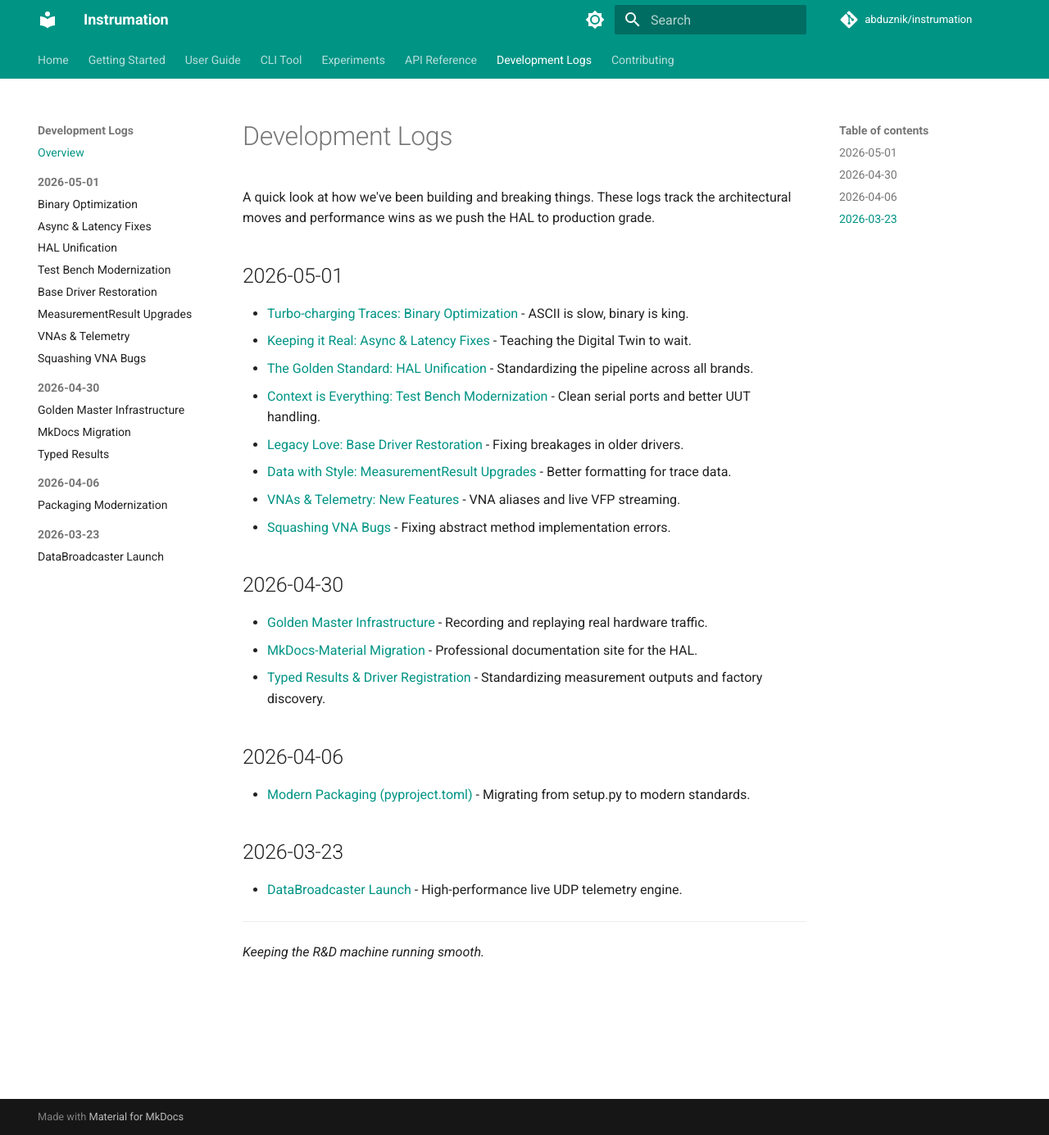
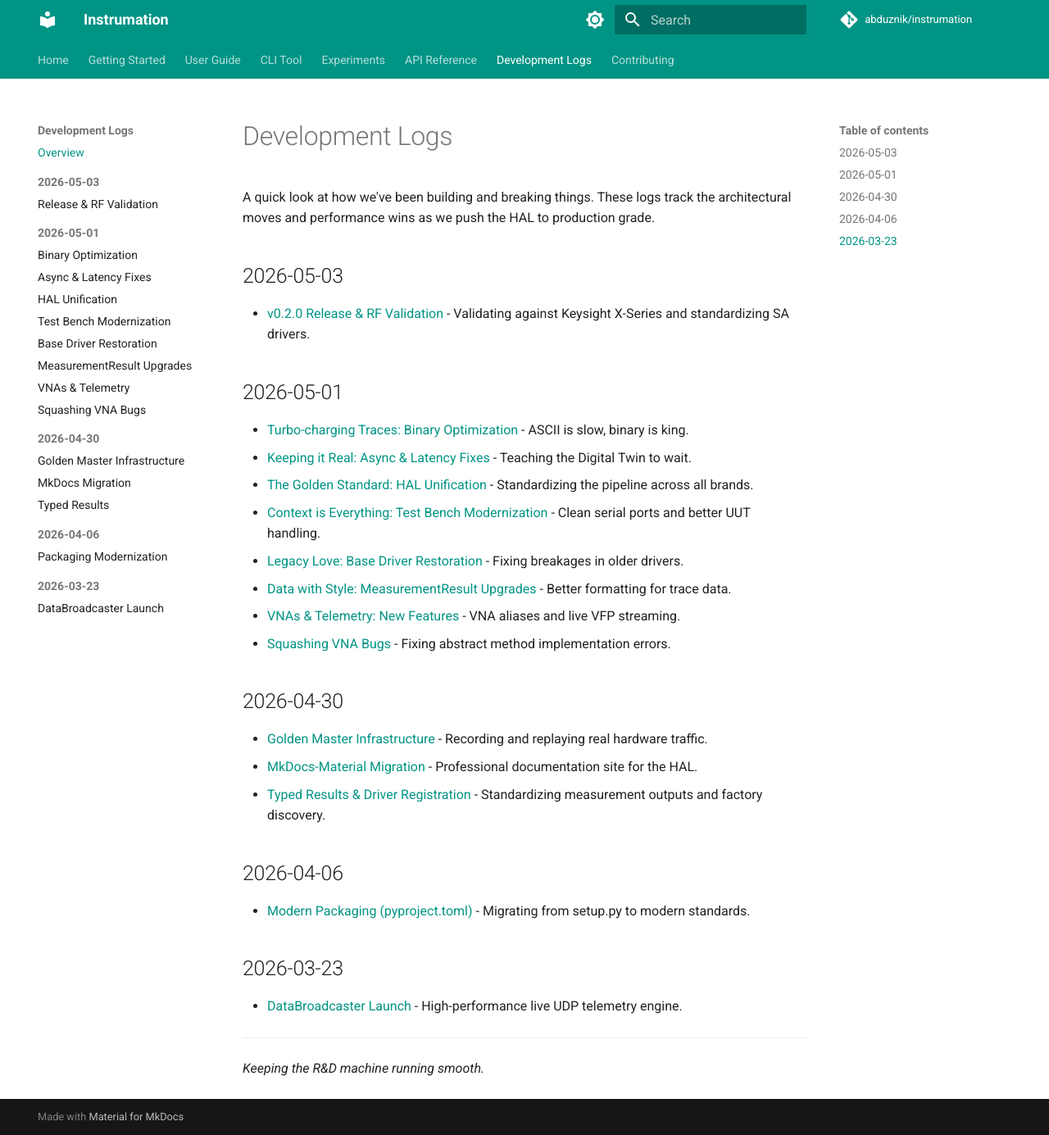
Before and after one commit to abduznik/instrumation, an MkDocs documentation site: the page built from docs/logs/index.md, in a window 1280 px wide and 1385 px high. Shown: the whole window at 82% size. Built offline with MkDocs 1.6.1 and Material for MkDocs 9.7.7, drawn with Linux system fonts in a browser that asks for light colours; comment, search, counter and statistics services are not loaded.

Commit message:
docs: add v0.2.0 release development log

```diff
--- a/docs/logs/index.md
+++ b/docs/logs/index.md
@@ -1,6 +1,9 @@
 # Development Logs
 
 A quick look at how we've been building and breaking things. These logs track the architectural moves and performance wins as we push the HAL to production grade.
+
+## 2026-05-03
+- [v0.2.0 Release & RF Validation](2026-05-03/rf_validation_v020.md) - Validating against Keysight X-Series and standardizing SA drivers.
 
 ## 2026-05-01
 - [Turbo-charging Traces: Binary Optimization](2026-05-01/binary_optimization.md) - ASCII is slow, binary is king.
--- a/mkdocs.yml
+++ b/mkdocs.yml
@@ -69,6 +69,8 @@ nav:
   - API Reference: api_ref/index.md
   - Development Logs:
       - Overview: logs/index.md
+      - 2026-05-03:
+          - Release & RF Validation: logs/2026-05-03/rf_validation_v020.md
       - 2026-05-01:
           - Binary Optimization: logs/2026-05-01/binary_optimization.md
           - Async & Latency Fixes: logs/2026-05-01/async_latency_fix.md
```
Also changed, not shown: docs/logs/2026-05-03/rf_validation_v020.md (added, +31 -0 lines).
